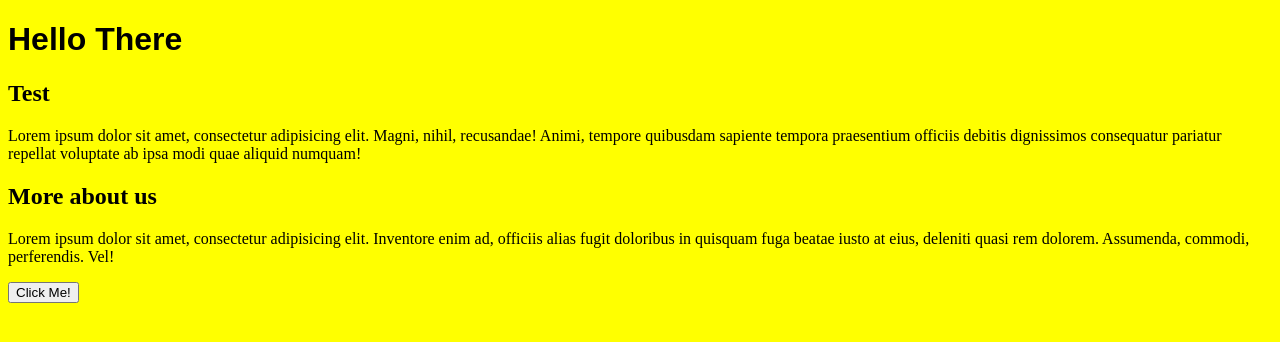
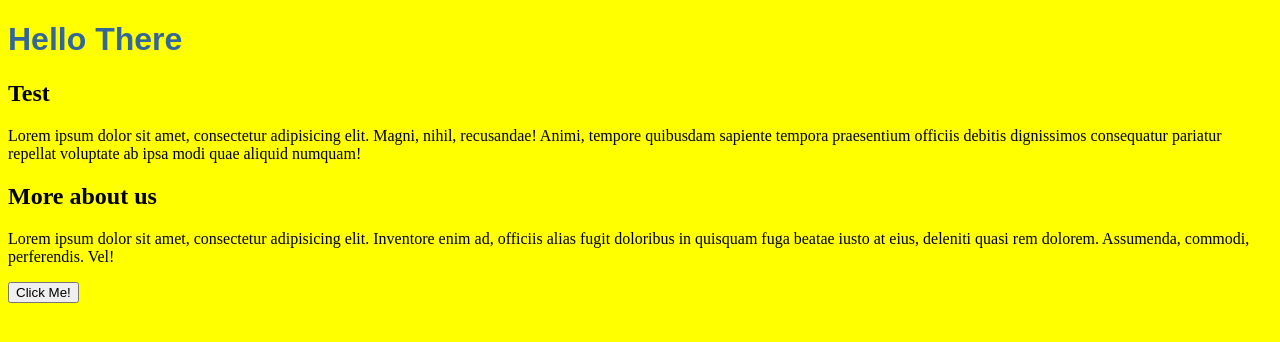
Before and after one commit to thejonah1001/thejonah1001.github.io, a plain HTML site: page index.html in a window 1280 px wide. Drawn offline with Linux system fonts and the light colour scheme.

Commit message:
fixed style css call

```diff
--- a/styles/main.css
+++ b/styles/main.css
@@ -3,5 +3,5 @@ body {
 }
 h1 {
 	font-family: Arial, sans-serif;
-	font-color: #336699;
+	color: #336699;
 }
```
